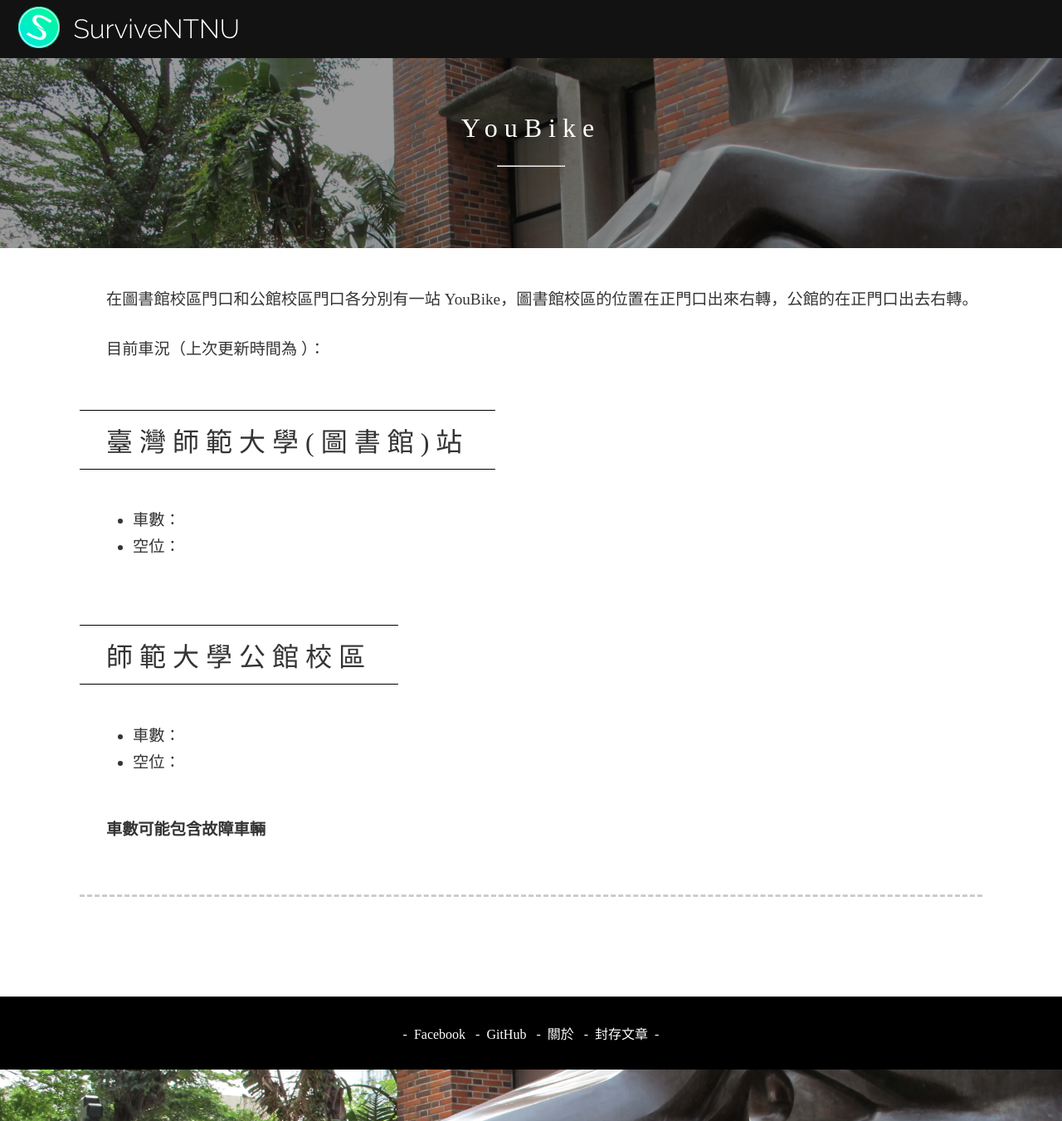
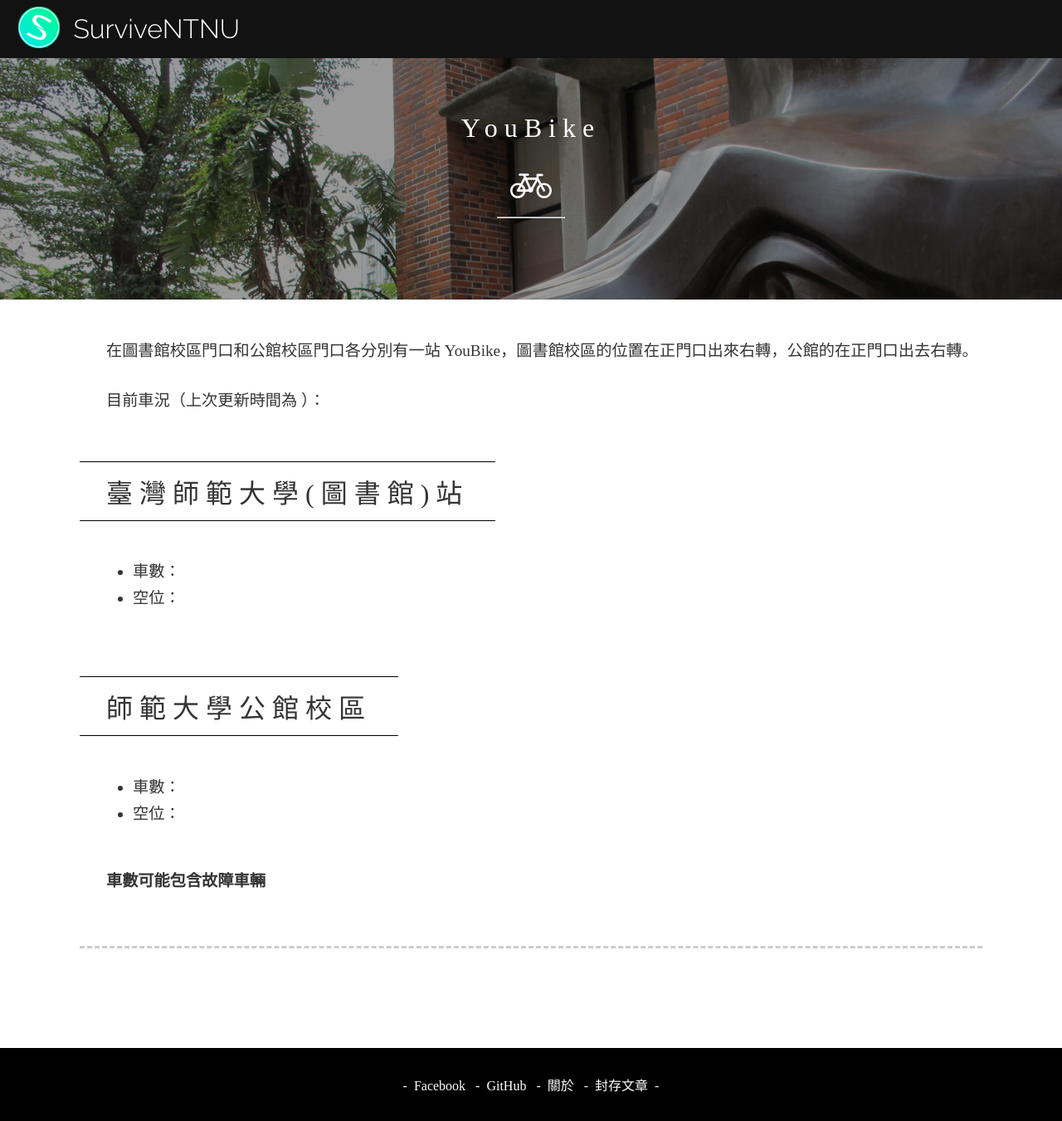
Before and after one commit to as535364/surviveNTNU, a Jekyll site: the page built from _references/youbike.md, in a window 1280 px wide. Shown: the whole page at 83% size. Built offline with Jekyll 4.4.1, drawn with Linux system fonts in a browser that asks for light colours; nearby versions of some CDN libraries; comment, search, counter and statistics services are not loaded.

Commit message:
Add icon of ubike

```diff
--- a/_references/youbike.md
+++ b/_references/youbike.md
@@ -1,5 +1,6 @@
 ---
-title:   YouBike
+title:	YouBike
+icon:	bike15.svg
 scripts: [youbike]
 ---
 
```
Also changed, not shown: images/bike15.svg (added).
